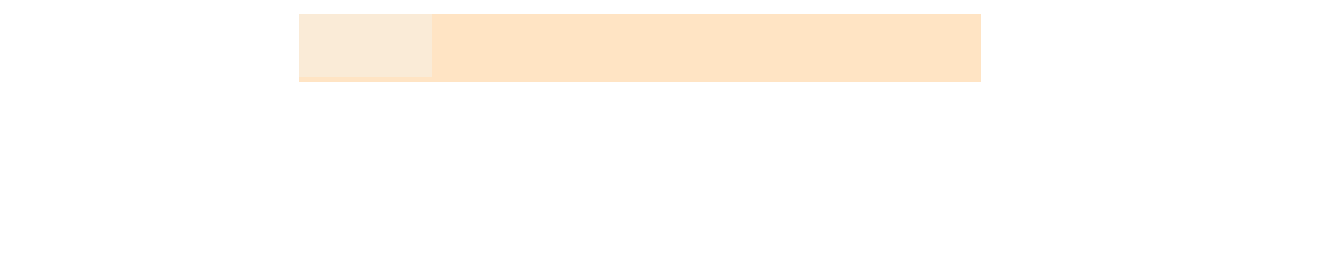
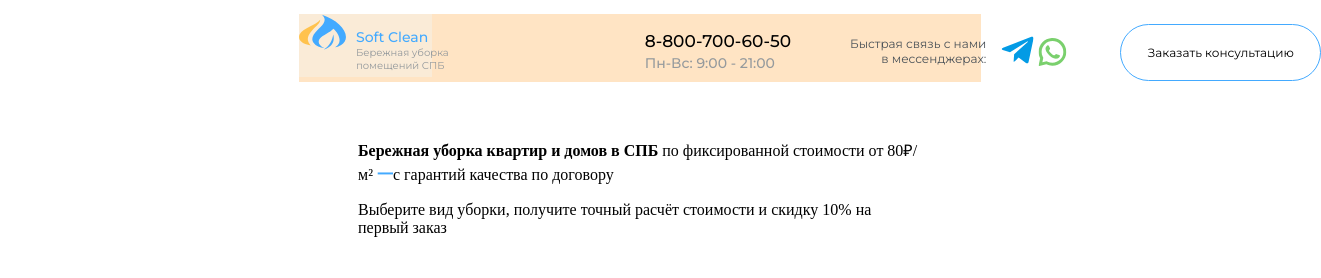
Before and after one commit to Forzq/kursachWeb, a plain HTML site: page index.html in a window 1280 px wide. Shown: the whole page, 1321 px wide, since content can reach past the window. Drawn offline with Linux system fonts and the light colour scheme.

Commit message:
feat: header was finished

```diff
--- a/index.html
+++ b/index.html
@@ -4,17 +4,52 @@
     <meta charset="UTF-8">
     <meta name="viewport" content="width=device-width, initial-scale=1.0">
     <link rel="stylesheet" href="style.css">
-    <title>Document</title>
+    <link rel="preconnect" href="https://fonts.googleapis.com">
+<link rel="preconnect" href="https://fonts.gstatic.com" crossorigin>
+<link href="https://fonts.googleapis.com/css2?family=Montserrat:ital,wght@0,100..900;1,100..900&display=swap" rel="stylesheet">
+<title>Document</title>
 </head>
 <body>
     <header>
-        <div class="logo"></div>
+        <div class="logo">
+            <img class = "imgLogo" src="/img/Лого.svg" alt="fdsfs">
+            <div class="logoText">
+                <p class="logoTextBlue">Soft Clean</p>
+                <p class="logoTextUnder">Бережная уборка помещений СПБ</p>
+            </div>
+            <div class="headerMenu">
+                <div class="headerNumber">
+                    <p class="headerNumberUpper">8-800-700-60-50</p>
+                    <p class="headerNumberUnder"> Пн-Вс: 9:00 - 21:00</p>
+                </div>
+                <div class="headerCommun">
+                    <div class="headerCommunText">
+                        <p>Быстрая связь с нами
+                        в мессенджерах:</p>
+                    </div>
+                    <div class="headerIcons">
+                        <img src="/img/telegram.svg" alt="dfs">
+                        <img src="/img/watsup.svg" alt="dfsa">
+                    </div>
+                </div>
+                <div class="headerCons">
+                    <p>Заказать консультацию</p>
+                </div>
+            </div>
+
+        </div>
     </header>
     <main>
-
+        <div class="frame1">
+            <div class="frame1Text">
+                <p><b>Бережная уборка квартир и домов
+                    в СПБ</b> по фиксированной стоимости
+                        от 80₽/м² <b class="frame1TextTire">一</b><span>с гарантий качества по договору</span></p>
+                    <p>Выберите вид уборки, получите точный расчёт стоимости и скидку 10% на первый заказ</p>
+            </div>
+        </div>
     </main>
     <footer>
-
     </footer>
 </body>
 </html>
--- a/style.css
+++ b/style.css
@@ -1,19 +1,104 @@
 body{
     margin: 0;
     display: flex;
-    justify-content: center;
     align-items: center;
     flex-direction: column;
 }
 header{
+    display: flex;
     width: 53.23%;
     height: 68.2px;
     margin-top: 14px;
     background-color: bisque;
-
+    font-family: Montserrat;
 }
 .logo{
     width: 19.4%;
     height: 92.6%;
     background-color: antiquewhite;
+    display: flex;
 }
+.imgLogo{
+    width: 48px;
+    height: 57%;
+}
+.logoText{
+margin-left: 10px;
+display: flex;
+flex-direction: column;
+width: 140px;
+}
+.logoTextBlue{
+    width: 140px;
+    color: #43AAFF;
+    font-size: 14px;
+    font-weight: 500;
+    margin-bottom: 0;
+}
+.logoTextUnder{
+margin-top: 0;
+color: #959A9D;
+font-size: 10px;
+}
+.headerMenu{
+    display: flex;
+    flex-direction: row;
+    margin-left: 148.7px;
+}
+.headerNumber{
+    display: flex;
+    flex-direction: column;
+    width: 148.7px;
+}
+.headerNumberUpper{
+    font-size: 17px;
+    font-weight: 500;
+    margin-bottom: 2%;
+}
+.headerNumberUnder{
+    font-weight: 500;
+    font-size: 14px;
+    margin-top: 0;
+    color: #959A9D;
+}
+.headerCommun{
+    height: 35px;
+    color: #4B5258;
+    width: 225px;
+    margin-left: 53px;
+    font-size: 12px;
+    display: flex;
+    flex-direction: row;
+    gap: 15px;
+    margin-top: 10px;
+}
+.headerCommunText{
+    width: 140px;
+    text-align: right;
+}
+.headerIcons{
+    gap: 10px;
+    margin-top: 10px;
+}
+.headerCons{
+    margin-left: 49px;
+    width: 199px;
+    height: 55px;
+    border-radius: 40px;
+    border: 1px solid #43AAFF;
+    margin-top: 10px;
+    font-size: 12px;
+    display: flex;
+    align-items: center;
+    justify-content: center;
+}
+.frame1{
+    margin-top: 10%;
+}
+.frame1Text{
+    width: 564px;
+    height: 135px;
+}
+.frame1TextTire{
+    color: #43AAFF;
+}
```
Also changed, not shown: img/telegram.svg (added), img/watsup.svg (added), img/Лого.svg (added).
